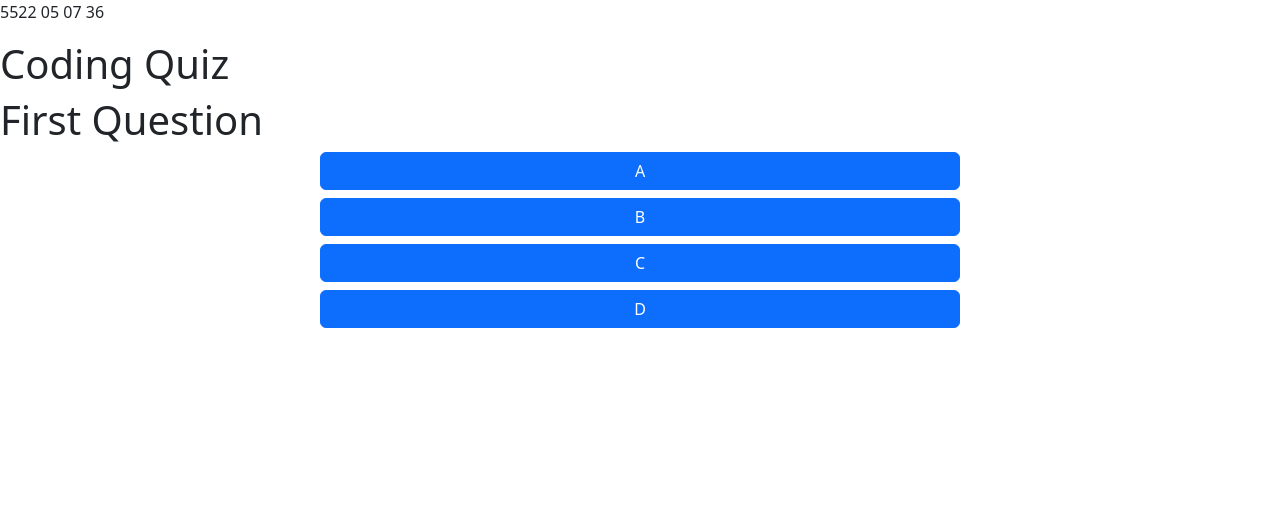
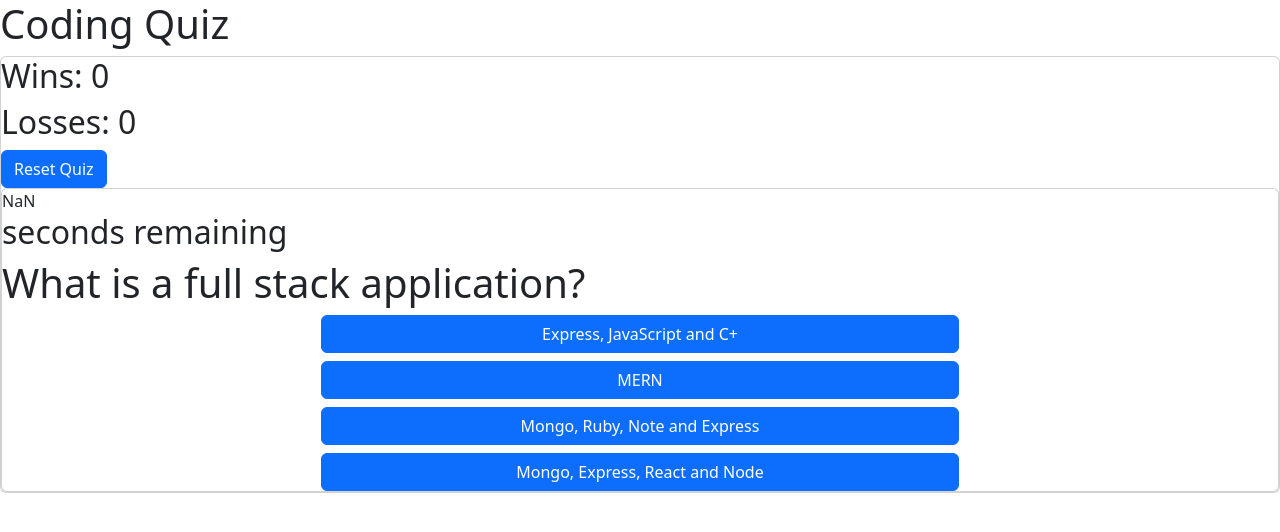
Before and after one commit to web-dev-jackie/04-web-api, a website: page assignment-quiz/index.html in a window 1280 px wide. Both pictures are taken after a click on the button "Start Quiz". Drawn offline with nearby package versions, Linux system fonts and the light colour scheme.

Commit message:
Timer function, other functions.

```diff
--- a/04-Web-APIs/01-Activities/28-Stu_Mini-Project/Main/assets/js/script.js
+++ b/04-Web-APIs/01-Activities/28-Stu_Mini-Project/Main/assets/js/script.js
@@ -52,6 +52,7 @@
 }
 
 // The setTimer function starts and stops the timer and triggers winGame() and loseGame()
+
 function startTimer() {
   // Sets timer
   timer = setInterval(function() {
--- a/assignment-quiz/index.html
+++ b/assignment-quiz/index.html
@@ -13,20 +13,29 @@
     <title>Hello, modularity!</title>
   </head>
 
-  <body>
-<div class="countdownTimer">
-  <p class="timer">
-    <span id="days"></span>
-    <span id="hours"></span>
-    <span id="minutes"></span>
-    <span id="seconds"></span>
-  </p>
-</div>
+<body>
 
-    <h1>Coding Quiz</h1>
+
+      <section>
+        <h1> Coding Quiz </h1>
+        <div class="card results">
+          <div class = "win-loss-container">
+          <div>
+          <h2>Wins: <span class="win">0 </span> </h2>
+          <h2>Losses: <span class="lose">0</span></h2>
+        </div>
+  <button class="btn btn-primary" id="reset-button" type="button">
+      Reset Quiz
+      </button>
+
+          <div class= "card timer">
+            <div class = "timer-text">
+            <div class="large-font timer-count">10</div>
+            <h2>seconds remaining</h2>
+          </div>
+
 
     <div id="start-box">
-      <h1>Timed, mutiple-choice quiz about..</h1>
       <button class="btn btn-primary" id="start-button" type="button">
         Start Quiz
       </button>
@@ -42,6 +51,6 @@
       </div>
     </div>
 
-    <script src="./js/index-1.js"></script>
+    <script src="./js/index.js"></script>
   </body>
 </html>
--- a/assignment-quiz/js/index-1.js
+++ /dev/null
@@ -1,117 +0,0 @@
-var startButton = document.querySelector("#generate");
-
-var selectA = document.querySelector("#a");
-var selectB = document.querySelector("#b");
-var selectC = document.querySelector("#c");
-var selectD = document.querySelector("#d");
-
-startBox = document.getElementById("start-box");
-startButton = document.getElementById("start-button");
-quizBox = document.getElementById("quiz-box");
-question = document.getElementById("question");
-calculate = document.getElementById("countdownTimer")
-
-var userChoice = "";
-
-const questions = [
-  {
-    question: "First Question",
-    answer1: "answer one",
-    answer2: "answer two",
-    answer3: "answer three",
-    answer4: "answer four",
-
-    correct: "A",
-  },
-  {
-    question: "Second Question",
-    answer1: "answer one",
-    answer2: "answer two",
-    answer3: "answer three",
-    answer4: "answer four",
-
-    correct: "B",
-  },
-  {
-    question: "Third Question",
-    answer1: "answer one",
-    answer2: "answer two",
-    answer3: "answer three",
-    answer4: "answer four",
-
-    correct: "C",
-  },
-  {
-    question: "Fourth Question",
-    answer1: "answer one",
-    answer2: "answer two",
-    answer3: "answer three",
-    answer4: "answer four",
-
-    correct: "D",
-  },
-  {
-    question: "Fifth Question",
-    answer1: "answer one",
-    answer2: "answer two",
-    answer3: "answer three",
-    answer4: "answer four",
-
-    correct: "A",
-  },
-];
-
-    question.textContent = questions[0].question;
-
-function startQuiz() {
-  startBox.style.display = "none";
-    quizBox.style.display = "block";
-  countdown('01/19/2038 03:14:07 AM').style.display = "block";
-
-       queue().style.display = "block";
-}
-
-function countdown(dateEnd) {
-  var timer, days, hours, minutes, seconds;
-
-  dateEnd = new Date(dateEnd);
-  dateEnd = dateEnd.getTime();
-
-  if ( isNaN(dateEnd) ) {
-    return;
-  }
-
-  timer = setInterval(calculate, 1000);
-
-  function calculate() {
-    var dateStart = new Date();
-    var dateStart = new Date(dateStart.getUTCFullYear(),
-                             dateStart.getUTCMonth(),
-                             dateStart.getUTCDate(),
-                             dateStart.getUTCHours(),
-                             dateStart.getUTCMinutes(),
-                             dateStart.getUTCSeconds());
-    var timeRemaining = parseInt((dateEnd - dateStart.getTime()) / 1000)
-
-    if ( timeRemaining >= 0 ) {
-      days    = parseInt(timeRemaining / 86400);
-      timeRemaining   = (timeRemaining % 86400);
-      hours   = parseInt(timeRemaining / 3600);
-      timeRemaining   = (timeRemaining % 3600);
-      minutes = parseInt(timeRemaining / 60);
-      timeRemaining   = (timeRemaining % 60);
-      seconds = parseInt(timeRemaining);
-
-      document.getElementById("days").innerHTML    = parseInt(days, 10);
-      document.getElementById("hours").innerHTML   = ("0" + hours).slice(-2);
-      document.getElementById("minutes").innerHTML = ("0" + minutes).slice(-2);
-      document.getElementById("seconds").innerHTML = ("0" + seconds).slice(-2);
-    } else {
-      return;
-    }
-  }
-
-  function display(days, hours, minutes, seconds) {}
-}
-
-startButton.addEventListener("click", startQuiz);
--- a/assignment-quiz/js/index.js
+++ b/assignment-quiz/js/index.js
@@ -1,84 +1,269 @@
-var startButton = document.querySelector("#start-button");
-var countdownTimer = document.querySelector("#start-button")
+var startButton = document.querySelector("#generate");
+var timerElement = document.querySelector(".timer-count");
+var win = document.querySelector(".win");
+var lose = document.querySelector(".lose");
 
 var selectA = document.querySelector("#a");
 var selectB = document.querySelector("#b");
 var selectC = document.querySelector("#c");
 var selectD = document.querySelector("#d");
 
+var questionList = 0;
+var winCounter = 0;
+var loseCounter = 0;
+var isWin = false;
+var timer;
+var timerCount;
+
 startBox = document.getElementById("start-box");
 startButton = document.getElementById("start-button");
 quizBox = document.getElementById("quiz-box");
 question = document.getElementById("question");
-// countdownTimer = document.getElementById("countdown-timer")
+calculate = document.getElementById("countdownTimer");
 
 const questions = [
   {
-    question: "First Question",
-    answer1: "answer one",
-    answer2: "answer two",
-    answer3: "answer three",
-    answer4: "answer four",
+    question:
+      "What is a full stack application?",
+    answer1: "Express, JavaScript and C+",
+    answer2: "MERN",
+    answer3: "Mongo, Ruby, Note and Express",
+    answer4: "Mongo, Express, React and Node",
 
-    correct: "selectA",
+    correct: "Mongo, Express, React and Node",
   },
   {
-    question: "Second Question",
-    answer1: "answer one",
-    answer2: "answer two",
-    answer3: "answer three",
-    answer4: "answer four",
+    question:
+      "What does Node do?",
+    answer1: "Asks your mom to make a pb & j.",
+    answer2: "Grows trees and natural resources.",
+    answer3: "Lets a developer run JavaScript in the browser.",
+    answer4: "Allows JavaScript to query it's self.",
 
-    correct: "selectB"
+    correct: "Allows JavaScript to query it's self.",
   },
   {
-    question: "Third Question",
-    answer1: "answer one",
-    answer2: "answer two",
-    answer3: "answer three",
-    answer4: "answer four",
+    question:
+      "On average, how long does it take a junior developer to complete a bootcamp?",
+    answer1: "Three years",
+    answer2: "One month",
+    answer3: "Six months",
+    answer4: "Three weeks",
 
-    correct: "selectC",
+    correct: "Six months",
   },
   {
-    question: "Fourth Question",
-    answer1: "answer one",
-    answer2: "answer two",
-    answer3: "answer three",
-    answer4: "answer four",
+    question: "How many questions are in this quiz?",
+    answer1: "Ten",
+    answer2: "Three",
+    answer3: "Five",
+    answer4: "Four",
 
-    correct: "selectD",
+    correct: "Five",
   },
   {
-    question: "Fifth Question",
-    answer1: "answer one",
-    answer2: "answer two",
-    answer3: "answer three",
-    answer4: "answer four",
+    question:
+      "How long does it take for a Junior Developer to learn JavaScript?",
+    answer1: "At least six months.",
+    answer2: "Two years.",
+    answer3: "Depends, but at least six months.",
+    answer4: "Depends, but at least one month.",
 
-    correct: "selectA",
+    correct: "Depends, but at least six months."
   },
 ];
 
-question.textContent = questions[0].question;
+function queue() {
+  question.textContent = questions[questionList].question;
+  selectA.textContent = questions[questionList].answer1;
+  selectB.textContent = questions[questionList].answer2;
+  selectC.textContent = questions[questionList].answer3;
+  selectD.textContent = questions[questionList].answer4;
+}
+// increment question list
 
+// startQuiz()
 function startQuiz() {
   startBox.style.display = "none";
   quizBox.style.display = "block";
-  // countdownTimer.style.display = "block";
+  // Interval timer in activity 10 in week 4 - use that one!
+  // Run endGame() when timer runs out
+  // Used to change seconds in display
+
+  //countdown("01/19/2038 03:14:07 AM").style.display = "block";
+  queue();
+  startTimer();
+  //queue().style.display = "block";
 }
-//   (Math.ceil(Math.random() * 5))
 
-// function countdownTimer() {
-// // Using built-in methods
-// const start = new Date();
+// evalFunction()
+function evalFunction() {
+    // take 10 seconds off timer if incorrect
+  // if correct add to scoreboard
+  // this.textContent compare to questions[questionList].correct
+  // evaluate answer here
+  console.log(`is ${questionList} = ${questions.length}`)
+  questionList += 1;
+  console.log(this.textContent)
+  // is 1 == "1" returns true
+  // is 1 === "1" returns false
+  if (questionList >= questions.length) {
+    endQuiz()
+  } else {
+    queue();
+  }
+}
 
-// // The event to time goes here:
-// doSomethingForALongTime();
-// const end = new Date();
-// const elapsed = end.getTime() - start.getTime(); // elapsed time in milliseconds
+// The winGame() function is called when the win condition is met
+function winGame() {
+  wordBlank.textContent = "YOU WON!!!🏆 ";
+  winCounter++
+  startButton.disabled = false;
+  setWins()
+}
 
-// }
+// The loseGame() function is called when timer reaches 0
+function loseGame() {
+  wordBlank.textContent = "GAME OVER";
+  loseCounter++
+  startButton.disabled = false;
+  setLosses()
+}
+
+// The startTimer() function starts and stops the timer and triggers winGame() and loseGame()
+function startTimer() {
+  // Sets timer
+  timer = setInterval(function() {
+    timerCount--;
+    timerElement.textContent = timerCount;
+    if (timerCount >= 0) {
+      // Tests if win condition is met
+      if (isWin && timerCount > 0) {
+        // Clears interval and stops timer
+        clearInterval(timer);
+        winGame();
+      }
+    }
+    // Tests if time has run out
+    if (timerCount === 0) {
+      // Clears interval
+      clearInterval(timer);
+      loseGame();
+    }
+  }, 1000);
+}
+
+// These functions are used by init()
+function getWins() {
+  // Get stored value from client storage, if it exists
+  var storedWins = localStorage.getItem("winCount");
+  // If stored value doesn't exist, set counter to 0
+  if (storedWins === null) {
+    winCounter = 0;
+  } else {
+    // If a value is retrieved from client storage set the winCounter to that value
+    winCounter = storedWins;
+  }
+  //Render win count to page
+  win.textContent = winCounter;
+}
+
+// Updates win count on screen and sets win count to client storage
+function setWins() {
+  win.textContent = winCounter;
+  localStorage.setItem("winCount", winCounter);
+}
+
+// Updates lose count on screen and sets lose count to client storage
+function setLosses() {
+  lose.textContent = loseCounter;
+  localStorage.setItem("loseCount", loseCounter);
+}
+
+function getlosses() {
+  var storedLosses = localStorage.getItem("loseCount");
+  if (storedLosses === null) {
+    loseCounter = 0;
+  } else {
+    loseCounter = storedLosses;
+  }
+  lose.textContent = loseCounter;
+}
+
+function checkWin() {
+  // If the word equals the blankLetters array when converted to string, set isWin to true
+  if (chosenWord === blanksLetters.join("")) {
+    // This value is used in the timer function to test if win condition is met
+    isWin = true;
+  }
+}
+
+function endQuiz() {
+  console.log("Game Over")
+}
+
+function countdown(dateEnd) {
+  var timer, days, hours, minutes, seconds;
+
+  dateEnd = new Date(dateEnd);
+  dateEnd = dateEnd.getTime();
+
+  if (isNaN(dateEnd)) {
+    return;
+  }
+
+  timer = setInterval(calculate, 1000);
+
+  function calculate() {
+    var dateStart = new Date();
+    var dateStart = new Date(
+      dateStart.getUTCFullYear(),
+      dateStart.getUTCMonth(),
+      dateStart.getUTCDate(),
+      dateStart.getUTCHours(),
+      dateStart.getUTCMinutes(),
+      dateStart.getUTCSeconds()
+    );
+    var timeRemaining = parseInt((dateEnd - dateStart.getTime()) / 1000);
+
+    if (timeRemaining >= 0) {
+      days = parseInt(timeRemaining / 86400);
+      timeRemaining = timeRemaining % 86400;
+      hours = parseInt(timeRemaining / 3600);
+      timeRemaining = timeRemaining % 3600;
+      minutes = parseInt(timeRemaining / 60);
+      timeRemaining = timeRemaining % 60;
+      seconds = parseInt(timeRemaining);
+
+      document.getElementById("days").innerHTML = parseInt(days, 10);
+      document.getElementById("hours").innerHTML = ("0" + hours).slice(-2);
+      document.getElementById("minutes").innerHTML = ("0" + minutes).slice(-2);
+      document.getElementById("seconds").innerHTML = ("0" + seconds).slice(-2);
+    } else {
+      return;
+    }
+  }
+
+  function display(days, hours, minutes, seconds) {}
+}
+
+function resetGame() {
+  // Resets win and loss counts
+  winCounter = 0;
+  loseCounter = 0;
+  // Renders win and loss counts and sets them into client storage
+  setWins()
+  setLosses()
+}
 
 startButton.addEventListener("click", startQuiz);
-startButton.addEventListener("click", countdownTimer);
+selectA.addEventListener("click", evalFunction);
+selectB.addEventListener("click", evalFunction);
+selectC.addEventListener("click", evalFunction);
+selectD.addEventListener("click", evalFunction);
+
+// Bonus: Add reset button
+var resetButton = document.querySelector(".reset-button");
+
+// // Attaches event listener to button
+// resetButton.addEventListener("click", resetGame());
```
